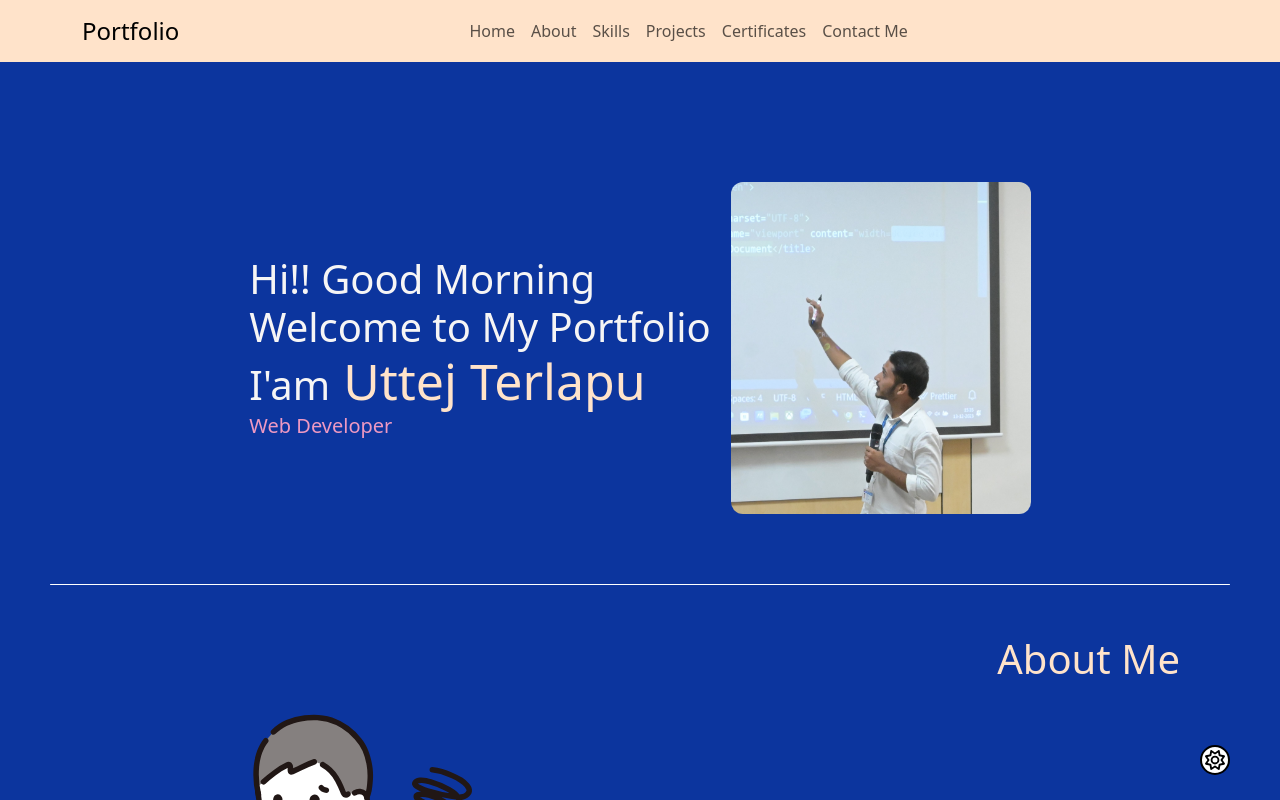
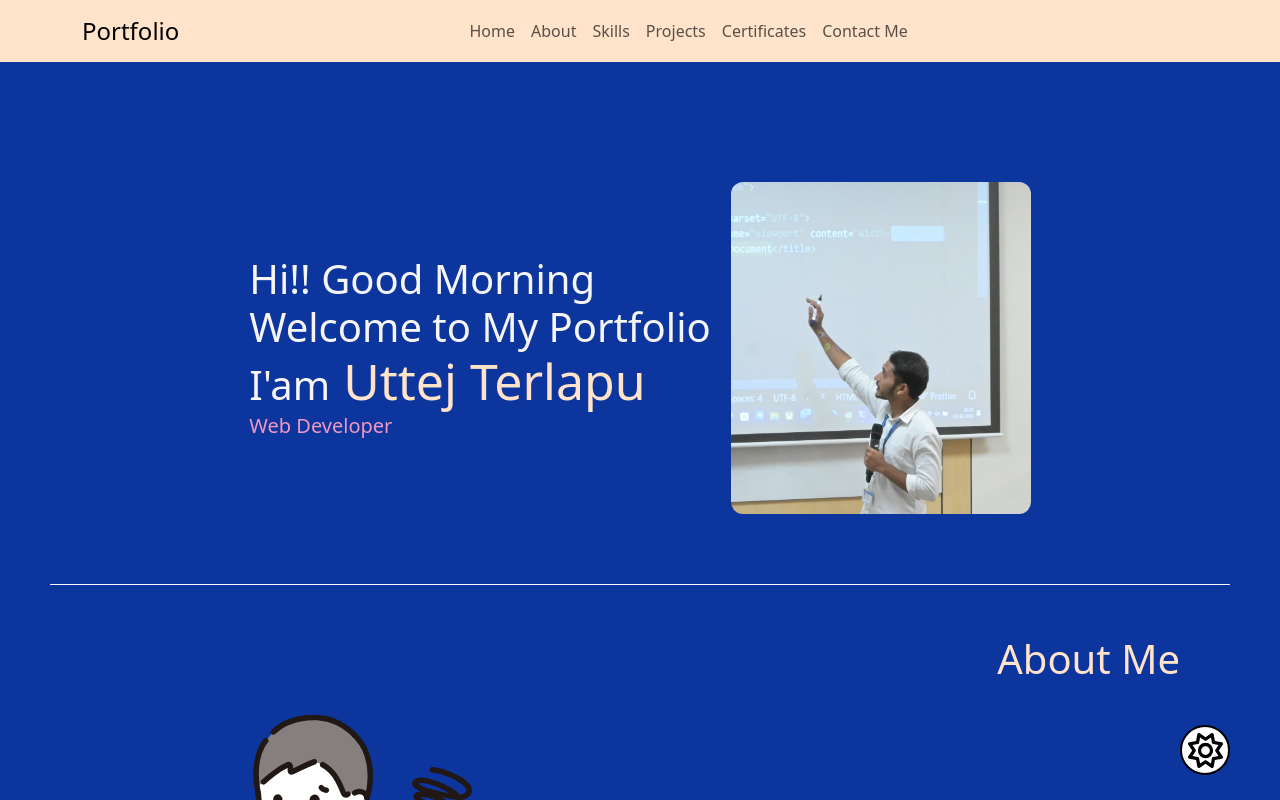
Before and after one commit to uttejterlapu/Portfolio_, a React (Create React App) app: page / in a window 1280 px wide. Shown: the top 800 px of the page. Built offline with nearby package versions, Linux system fonts and the light colour scheme.

Commit message:
increase butn size

```diff
--- a/src/App.css
+++ b/src/App.css
@@ -6,8 +6,8 @@
     position: fixed;
     bottom: 25px;
     right: 50px;
-    width: 30px;
-    height: 30px;
+    width: 50px;
+    height: 50px;
     display: flex;
     justify-content: center;
     align-items: center;
@@ -17,7 +17,7 @@
     padding-inline: 0px;
     padding: block 0px; ;
     img{
-        width: 20px;
+        width: 35px;
         margin: 0;
         padding: 0;
         float: center;
```
